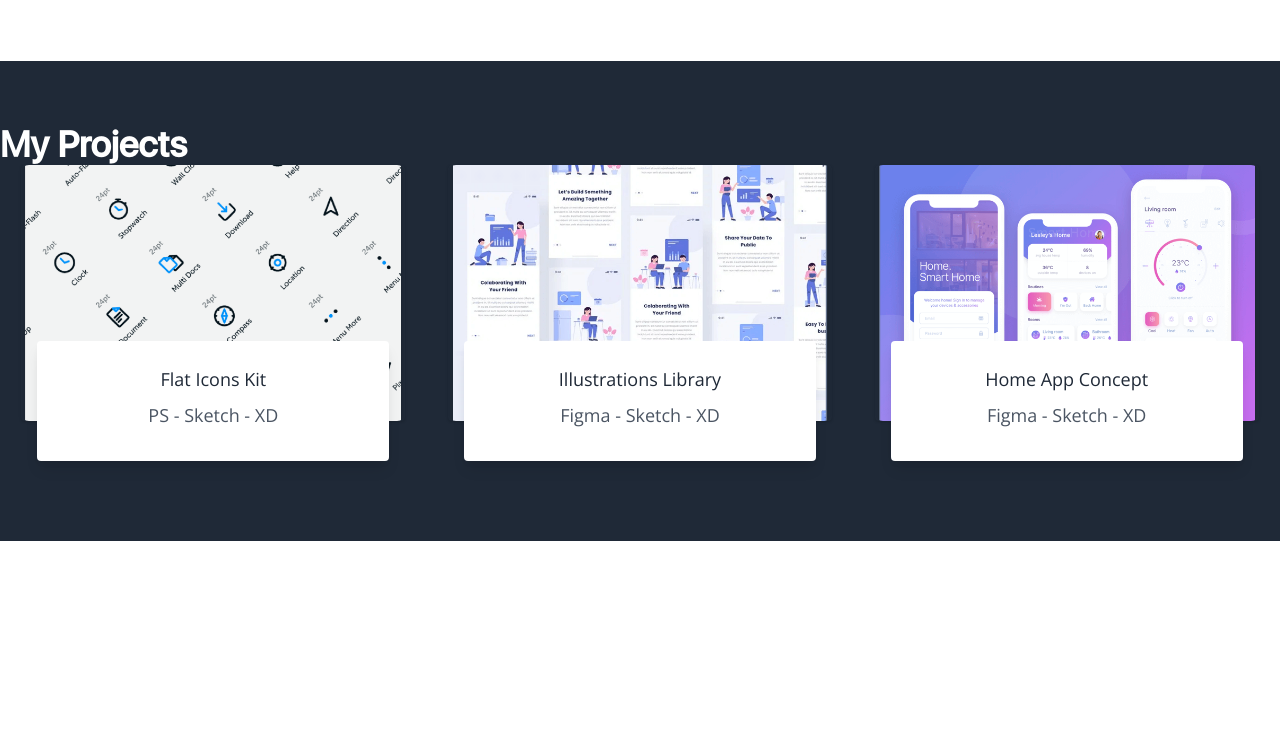
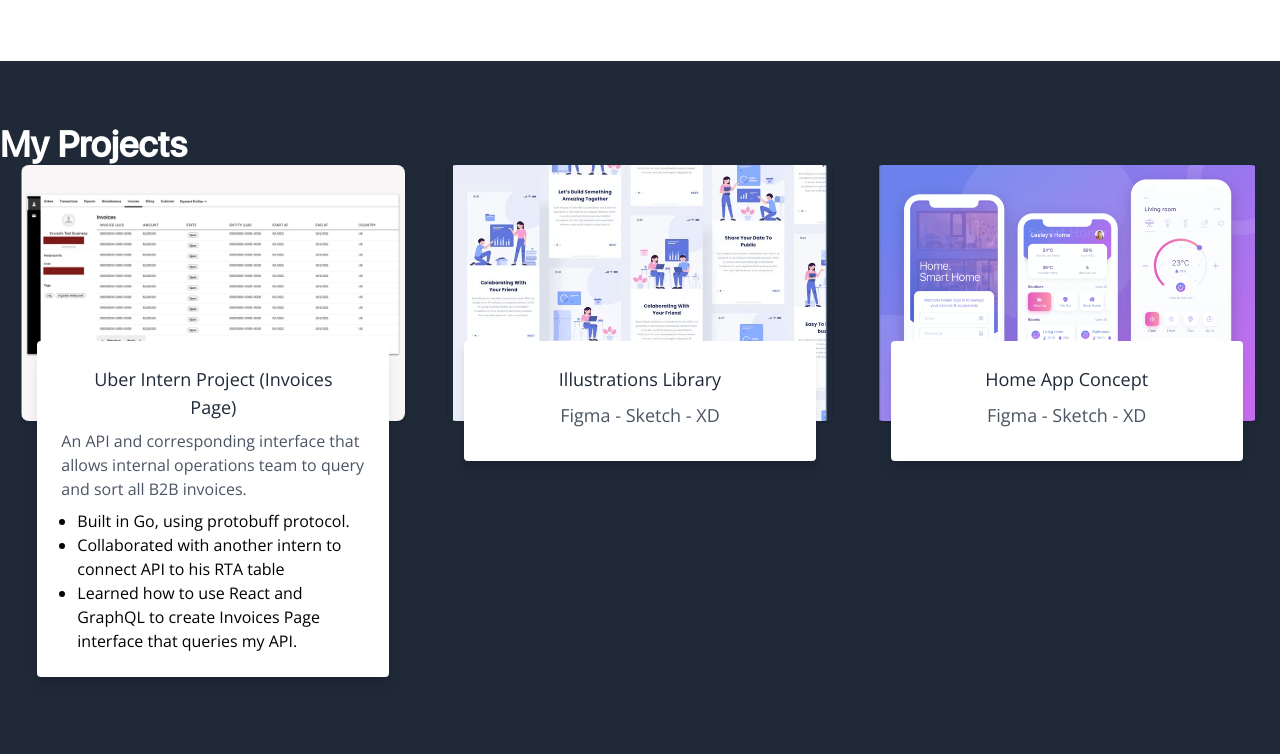
Before and after one commit to lizageorge/dev-portfolio, a plain HTML site: page index.html in a window 1280 px wide. Shown: the part 2177-2931 px from the top of the page. Before the commit the page ends 2814 px from the top, so only its background shows below. Drawn offline with nearby package versions, Linux system fonts and the light colour scheme.

Commit message:
added uber project

```diff
--- a/index.html
+++ b/index.html
@@ -177,11 +177,16 @@
                 <div class="pb-10 xl:pb-0 lg:flex md:flex xl:justify-around sm:flex flex-wrap md:justify-around sm:justify-around lg:justify-around">
                     <div class="xl:w-1/3 sm:w-5/12 sm:max-w-xs relative mb-10 lg:mb-20 xl:max-w-sm lg:w-1/2 w-full mx-auto sm:mx-0">
                         <div class="shadow h-64 rounded z-10">
-                            <img loading="lazy" src="./assets/images/blog1_1.png" alt="" class="h-full w-full object-cover overflow-hidden rounded-lg" />
+                            <img loading="lazy" src="./assets/images/InvoicesPageCensored.png" alt="" class="h-full w-full object-cover overflow-hidden rounded-lg" />
                         </div>
-                        <div class="px-10 sm:px-20 py-3 sm:py-6 shadow-lg w-11/12 mx-auto -mt-20 bg-white rounded z-20 relative">
-                            <h4 class="text-gray-800 text-lg text-center mb-2">Flat Icons Kit</h4>
-                            <p class="text-gray-600 text-lg text-center mb-2">PS - Sketch - XD</p>
+                        <div class="px-6 py-3 sm:py-6 shadow-lg w-11/12 mx-auto -mt-20 bg-white rounded z-20 relative">
+                            <h4 class="px-2 text-gray-800 text-lg text-center mb-2">Uber Intern Project (Invoices Page)</h4>
+                            <p class="text-gray-600 mb-2"> An API and corresponding interface that allows internal operations team to query and sort all B2B invoices. </p>
+                            <ul class="list-disc pl-4 marker:text-blue-500">
+                                <li>Built in Go, using protobuff protocol. </li>
+                                <li>Collaborated with another intern to connect API to his RTA table </li>
+                                <li>Learned how to use React and GraphQL to create Invoices Page interface that queries my API. </li>
+                            </ul>
                             <!-- TODO: more details link -->
                         </div>
                     </div>
```
Also changed, not shown: assets/images/InvoicesPageCensored.png (added).
